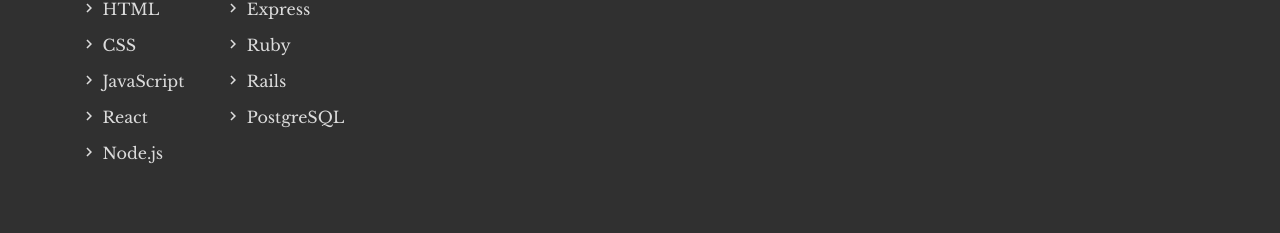
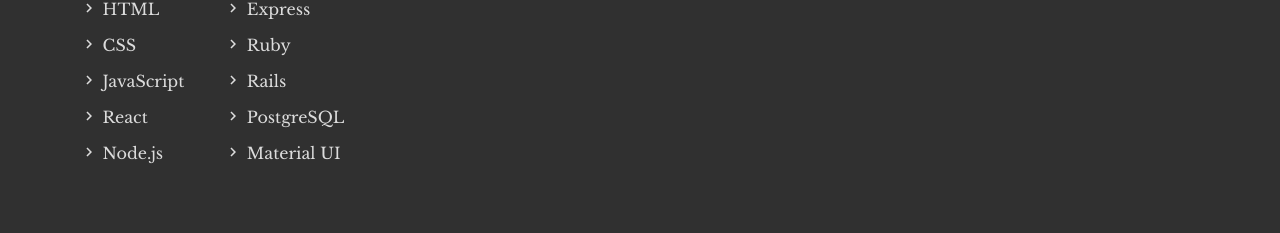
Before and after one commit to Bri-Gonzalez/Portfolio, a React (Create React App) app in the folder client/: page / in a window 1280 px wide. Shown: the part 1056-1289 px from the top of the page. Built offline with nearby package versions, Linux system fonts and the light colour scheme; a web font is replaced by a local one.

Commit message:
added material ui to about me

```diff
--- a/client/public/index.html
+++ b/client/public/index.html
@@ -10,7 +10,7 @@
       name="description"
       content="Portfolio Site"
     />
-    <link rel="apple-touch-icon" href="%PUBLIC_URL%/favicon.ico" />
+    <link rel="apple-touch-icon" href="%PUBLIC_URL%/logo192.png" />
     <!--
       manifest.json provides metadata used when your web app is installed on a
       user's mobile device or desktop. See https://developers.google.com/web/fundamentals/web-app-manifest/
--- a/client/src/screens/AboutMe/AboutMe.jsx
+++ b/client/src/screens/AboutMe/AboutMe.jsx
@@ -21,7 +21,8 @@ function AboutMe() {
           <p><Arrow style={{ fontSize: 18 }}/>&nbsp;Express</p>
           <p><Arrow style={{ fontSize: 18 }}/>&nbsp;Ruby</p>
           <p><Arrow style={{ fontSize: 18 }}/>&nbsp;Rails</p>
-          <p><Arrow style={{ fontSize: 18 }}/>&nbsp;PostgreSQL</p>
+          <p><Arrow style={{ fontSize: 18 }} />&nbsp;PostgreSQL</p>
+          <p><Arrow style={{ fontSize: 18 }} />&nbsp;Material UI</p>
         </div>
       </div>
     </section>
```
